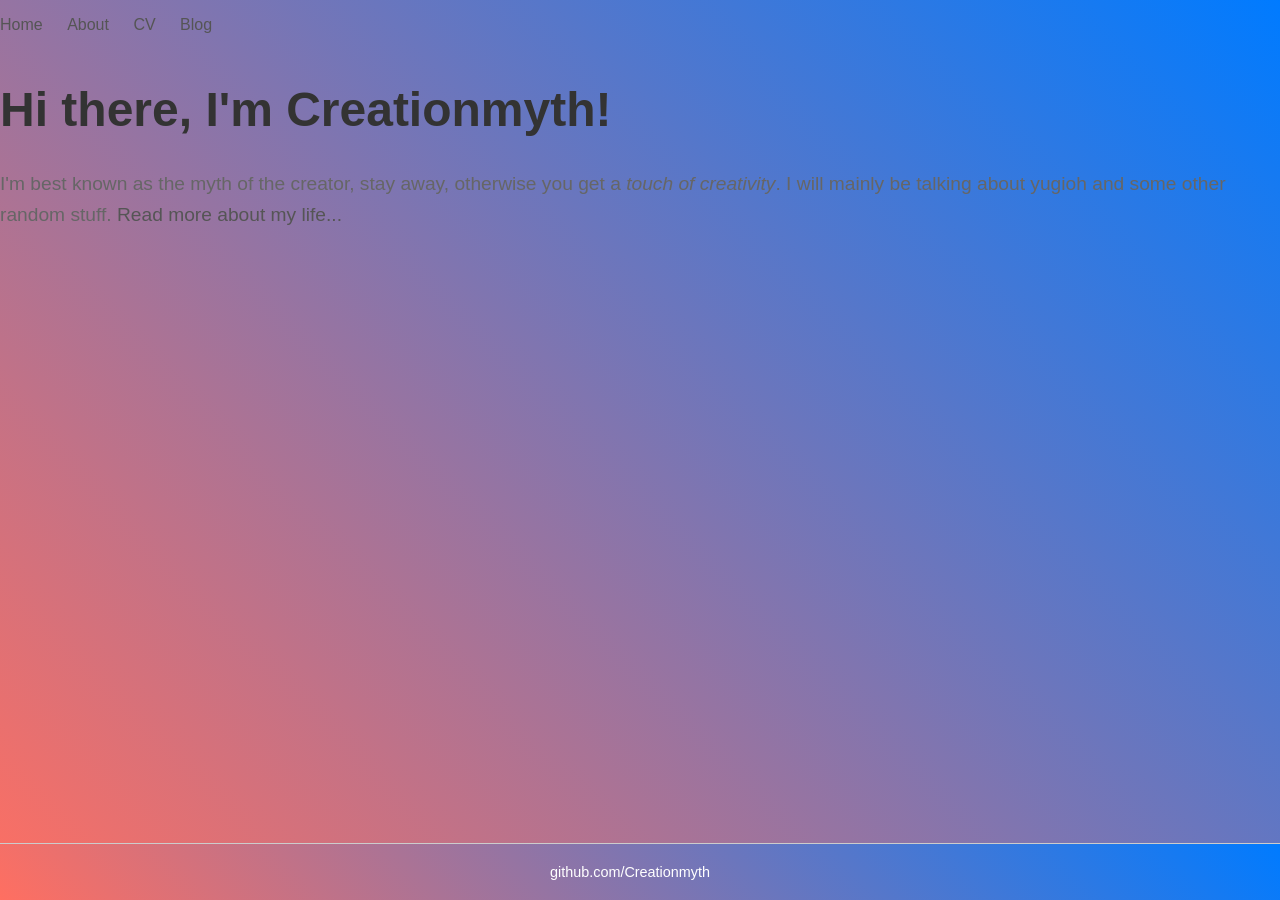
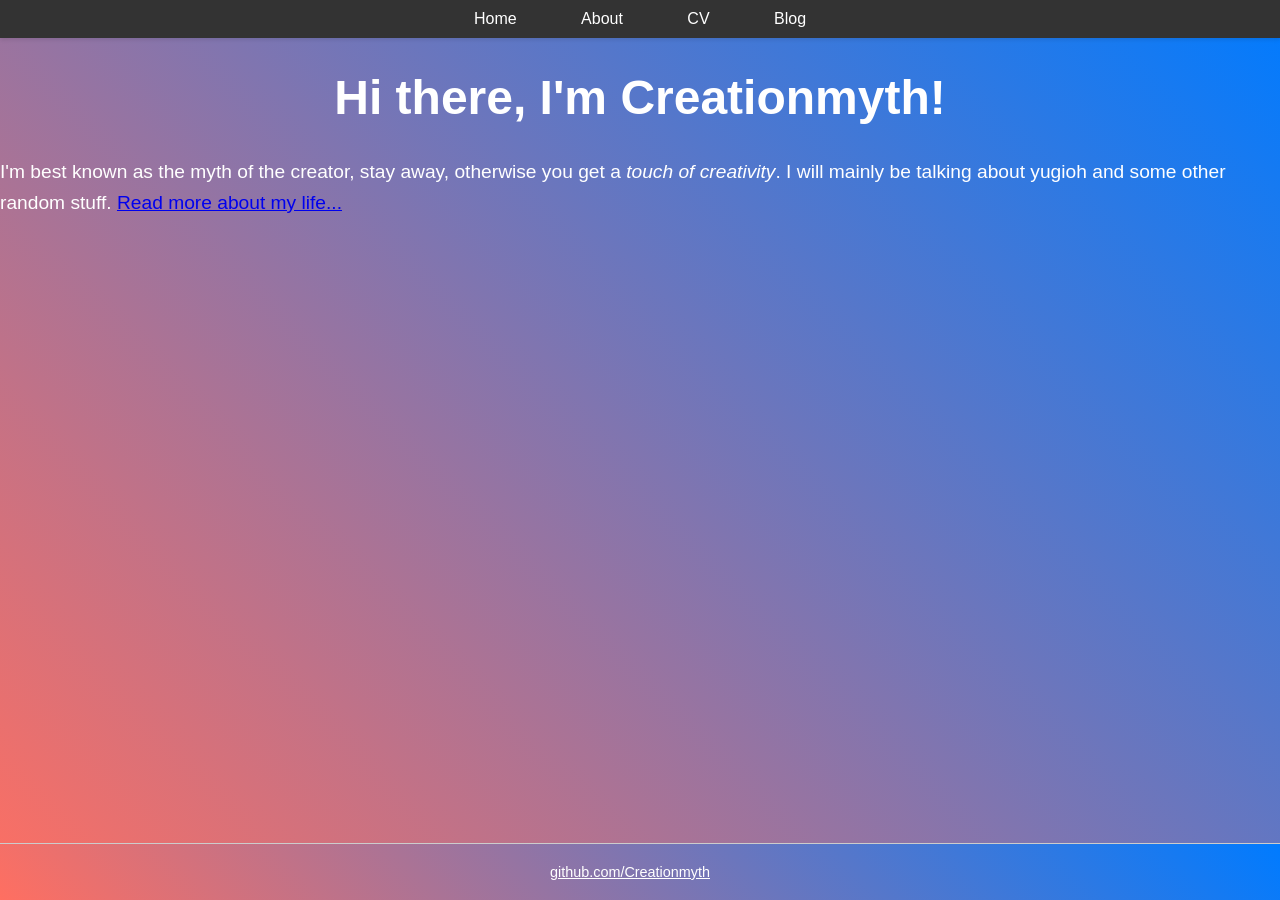
Before and after one commit to Creationmyth/Creationmyth.github.io, a Jekyll site: the page index.html, which Jekyll copies as it is, in a window 1280 px wide. Built offline with Jekyll 4.4.1, drawn with Linux system fonts in a browser that asks for light colours.

Commit message:
Updating CSS of the file

```diff
--- a/css/main.css
+++ b/css/main.css
@@ -4,43 +4,59 @@ body {
     padding: 0;
     font-family: 'Arial', sans-serif;
     background: linear-gradient(45deg, #ff6f61, #007bff); /* Vibrant gradient background */
-    min-height: 100vh; /* Ensure body takes up at least the height of the viewport */
+    min-height: 100vh;
     display: flex;
-    flex-direction: column; /* Arrange content in a column layout */
+    flex-direction: column;
 }
 
 /* Navigation */
-nav ul, footer ul {
+nav {
+    background-color: #333; /* Dark background color */
+    padding: 10px 0;
+    box-shadow: 0 2px 4px rgba(0, 0, 0, 0.1); /* Add shadow for depth */
+}
+
+nav ul {
+    margin: 0;
     padding: 0;
     list-style: none;
+    text-align: center;
 }
 
-nav ul li, footer ul li {
-    display: inline;
+nav ul li {
+    display: inline-block;
     margin-right: 20px;
 }
 
-a {
-    text-decoration: none;
-    color: #555;
-    transition: color 0.3s;
+nav ul li:last-child {
+    margin-right: 0;
 }
 
-a:hover {
-    color: #007bff;
+nav ul li a {
+    text-decoration: none;
+    color: #fff; /* White color for links */
+    padding: 10px 20px; /* Padding around links */
+    border-radius: 5px; /* Rounded corners */
+    transition: background-color 0.3s, color 0.3s; /* Smooth transition on hover */
+}
+
+nav ul li a:hover {
+    background-color: #007bff; /* Darker background color on hover */
+    color: #fff; /* White text color on hover */
 }
 
 /* Headings */
 h1 {
     font-size: 3em;
-    color: #333;
+    color: #fff; /* White color for headings */
+    text-align: center;
 }
 
 /* Paragraphs */
 p {
     font-size: 1.2em;
     line-height: 1.6em;
-    color: #666;
+    color: #fff; /* White color for paragraphs */
 }
 
 /* Footer */
@@ -49,8 +65,8 @@ footer {
     font-size: 0.9em;
     padding: 20px 0;
     text-align: center;
-    background: linear-gradient(45deg, #ff6f61, #007bff); /* Same gradient background as body */
-    margin-top: auto; /* Push footer to the bottom of the page */
+    background: linear-gradient(45deg, #ff6f61, #007bff);
+    margin-top: auto;
 }
 
 footer ul {
@@ -64,11 +80,11 @@ footer ul li {
 }
 
 footer a {
-    color: #fff; /* White color for footer links */
+    color: #fff;
 }
 
 footer a:hover {
-    color: #f0f0f0; /* Lighter color on hover */
+    color: #f0f0f0;
 }
 
 /* Post List */
```
